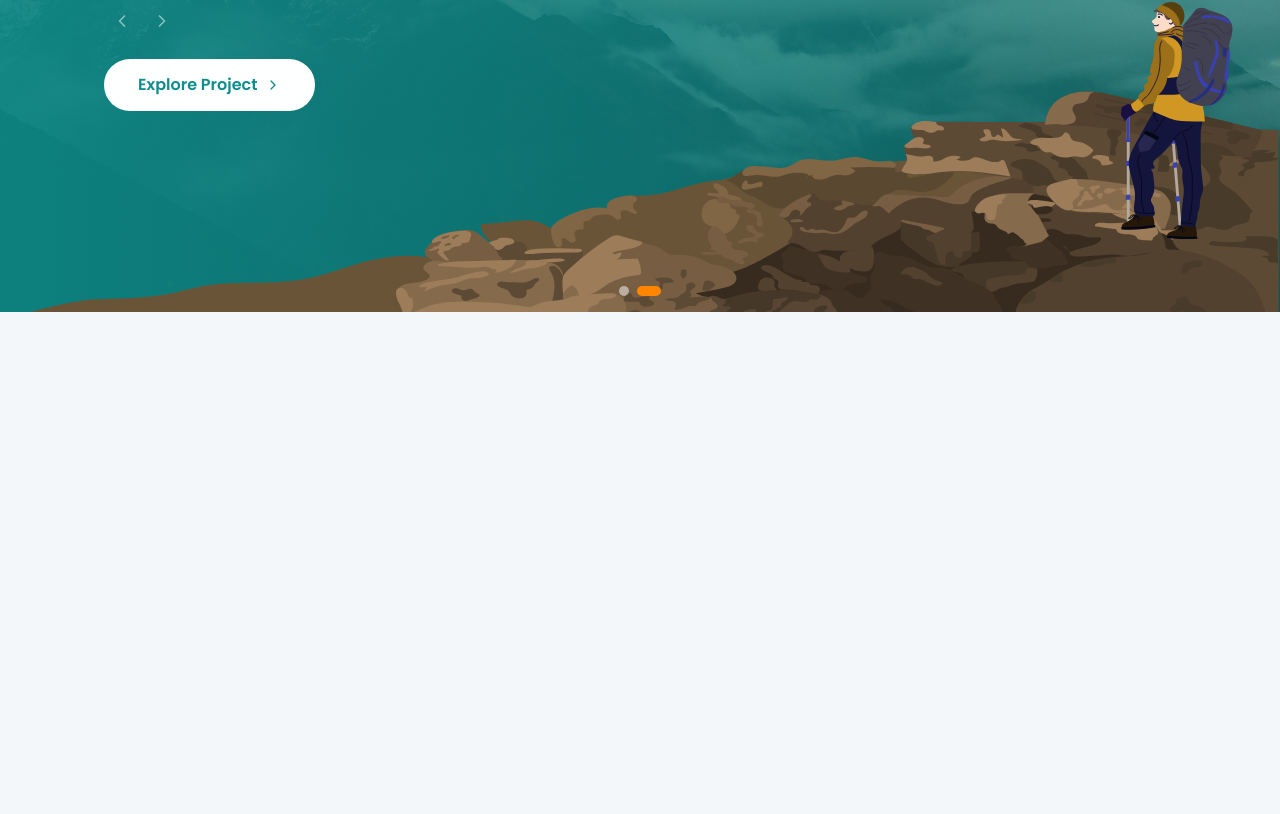
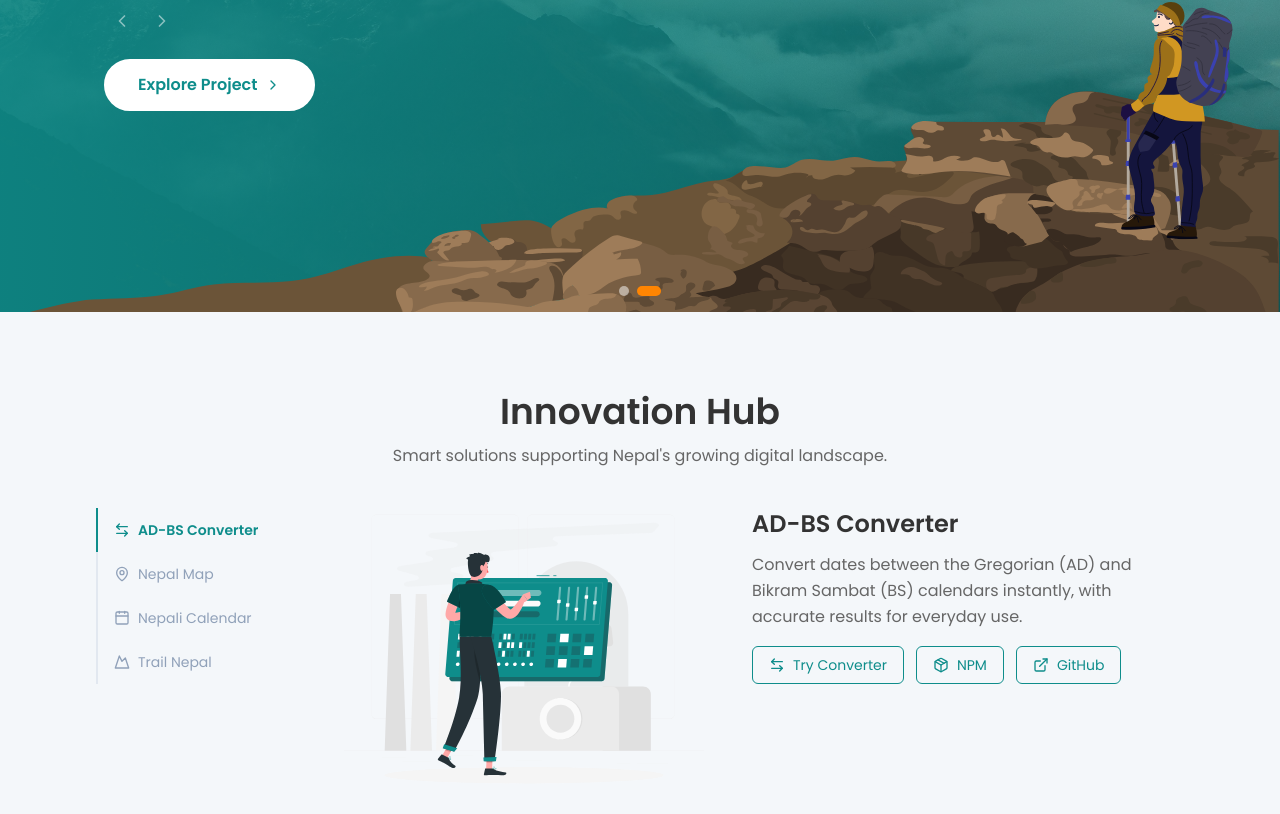
Before and after one commit to build-for-nepal/build-for-nepal.github.io, a React (Vite) app: page / in a window 1280 px wide. Shown: the part 488-1302 px from the top of the page. Before the commit the page ends 800 px from the top, so only its background shows below. Built offline with nearby package versions, Linux system fonts and the light colour scheme.

Commit message:
feat(innovation): add Innovation Hub section to home page

```diff
--- /dev/null
+++ b/src/components/ui/LinkButton.tsx
@@ -0,0 +1,55 @@
+import { Link } from "react-router-dom";
+import type { LucideIcon } from "lucide-react";
+import { cn } from "@/lib/utils";
+
+interface LinkButtonProps {
+  href: string;
+  icon: LucideIcon;
+
+  external?: boolean;
+
+  className?: string;
+  children: React.ReactNode;
+}
+
+export default function LinkButton({
+  href,
+  icon: Icon,
+  external,
+  className,
+  children,
+}: LinkButtonProps) {
+  const baseClasses = cn(
+    "inline-flex items-center gap-2 rounded-md border border-primary px-4 py-2",
+    "text-sm font-medium text-primary",
+    "transition-colors hover:bg-primary hover:text-white",
+    "focus-visible:outline-none focus-visible:ring-2 focus-visible:ring-primary focus-visible:ring-offset-2",
+    className,
+  );
+
+  const content = (
+    <>
+      <Icon className="h-4 w-4" aria-hidden />
+      <span>{children}</span>
+    </>
+  );
+
+  if (external) {
+    return (
+      <a
+        href={href}
+        target="_blank"
+        rel="noopener noreferrer"
+        className={baseClasses}
+      >
+        {content}
+      </a>
+    );
+  }
+
+  return (
+    <Link to={href} className={baseClasses}>
+      {content}
+    </Link>
+  );
+}
--- /dev/null
+++ b/src/features/innovation/InnovationHub.tsx
@@ -0,0 +1,75 @@
+import useInnovationTabs from "@/hooks/useInnovationTabs";
+import { INNOVATION_ITEMS } from "@/data/innovation";
+import InnovationTabList from "./InnovationTabList";
+import ProjectInfo from "./ProjectInfo";
+import ProjectImage from "./ProjectImage";
+import ProjectActions from "./ProjectActions";
+
+/**
+ * "Innovation Hub" section.
+ *
+ * Mobile / tablet (< lg):
+ *   [ tabs (horizontal scroll)            ]
+ *   [ title + desc      | image           ]
+ *   [ CTAs (full width)                   ]
+ *
+ * Desktop (>= lg):
+ *   [ tabs | image | title + desc + CTAs ]
+ */
+export default function InnovationHub() {
+  const { active, activeId, setActiveId } = useInnovationTabs(INNOVATION_ITEMS);
+
+  return (
+    <section aria-labelledby="innovation-hub-heading" className="bg-bg">
+      <div className="mx-auto w-full max-w-6xl px-4 py-16 sm:py-20 lg:px-8">
+        {/* ── HEADER ──────────────────────────────────────────────── */}
+        <header className="mb-10 text-center">
+          <h2
+            id="innovation-hub-heading"
+            className="text-3xl font-bold text-dark sm:text-4xl"
+          >
+            Innovation Hub
+          </h2>
+          <p className="mx-auto mt-3 max-w-2xl text-base text-muted">
+            Smart solutions supporting Nepal&apos;s growing digital landscape.
+          </p>
+        </header>
+
+        {/* ── BODY ────────────────────────────────────────────────── */}
+        <div className="flex flex-col gap-6 lg:grid lg:grid-cols-[200px_minmax(0,360px)_1fr] lg:gap-12">
+          {/* Tabs: full-width row on mobile, left column on desktop. */}
+          <InnovationTabList
+            items={INNOVATION_ITEMS}
+            activeId={activeId}
+            onSelect={setActiveId}
+          />
+
+          {/* MOBILE / TABLET: text takes 3/5, image takes 2/5.
+              Hidden on lg — desktop renders the parts in dedicated columns below. */}
+          <div className="grid grid-cols-5 items-center gap-4 lg:hidden">
+            <ProjectInfo item={active} className="col-span-3 min-w-0" />
+            <ProjectImage
+              item={active}
+              className="col-span-2 max-h-48 w-full"
+            />
+          </div>
+
+          {/* MOBILE / TABLET: CTAs full width below the row above. */}
+          <ProjectActions item={active} className="lg:hidden" />
+
+          {/* DESKTOP: middle column — the illustration. */}
+          <ProjectImage
+            item={active}
+            className="hidden h-full max-h-72 lg:flex"
+          />
+
+          {/* DESKTOP: right column — info + CTAs stacked. */}
+          <div className="hidden flex-col gap-4 lg:flex">
+            <ProjectInfo item={active} />
+            <ProjectActions item={active} />
+          </div>
+        </div>
+      </div>
+    </section>
+  );
+}
--- /dev/null
+++ b/src/features/innovation/InnovationTab.tsx
@@ -0,0 +1,48 @@
+import { cn } from "@/lib/utils";
+import type { InnovationItem } from "@/types/innovation";
+
+interface InnovationTabProps {
+  item: InnovationItem;
+  isActive: boolean;
+  onSelect: (id: string) => void;
+}
+
+/**
+ * One row in the Innovation Hub's tab list.
+ *
+ * Visual treatment: a thin divider line (bottom on mobile, left on
+ * desktop) that changes color when active. No background fill.
+ */
+export default function InnovationTab({
+  item,
+  isActive,
+  onSelect,
+}: InnovationTabProps) {
+  const { id, label, icon: Icon } = item;
+  return (
+    <button
+      type="button"
+      role="tab"
+      id={`innovation-tab-${id}`}
+      aria-selected={isActive}
+      aria-controls={`innovation-panel-${id}`}
+      tabIndex={isActive ? 0 : -1}
+      onClick={() => onSelect(id)}
+      className={cn(
+        // Layout
+        "flex shrink-0 items-center gap-2 whitespace-nowrap text-left text-sm transition-colors",
+        // Mobile: bottom border, horizontal padding. Desktop: left border, vertical padding.
+        "border-b-2 px-3 py-2 md:w-full md:border-b-0 md:border-l-2 md:px-4 md:py-3",
+        // Focus ring
+        "focus-visible:outline-none focus-visible:ring-2 focus-visible:ring-primary/40",
+        // Active vs inactive
+        isActive
+          ? "border-primary font-semibold text-primary"
+          : "border-slate-200 text-slate-400 hover:border-slate-300 hover:text-slate-600",
+      )}
+    >
+      <Icon className="h-4 w-4 shrink-0" aria-hidden />
+      <span className="truncate">{label}</span>
+    </button>
+  );
+}
--- /dev/null
+++ b/src/features/innovation/InnovationTabList.tsx
@@ -0,0 +1,46 @@
+import type { InnovationItem } from "@/types/innovation";
+import InnovationTab from "./InnovationTab";
+
+interface InnovationTabListProps {
+  items: InnovationItem[];
+  activeId: string;
+  onSelect: (id: string) => void;
+}
+
+/**
+ * Left-side (desktop) / top (mobile) tab list. On mobile it scrolls
+ * horizontally with a thin scrollbar; a soft fade on the right edge
+ * hints at off-screen content.
+ */
+export default function InnovationTabList({
+  items,
+  activeId,
+  onSelect,
+}: InnovationTabListProps) {
+  return (
+    <div className="relative">
+      <div
+        role="tablist"
+        aria-label="Innovation Hub projects"
+        aria-orientation="vertical"
+        className="scrollbar-thin flex gap-1 overflow-x-auto md:flex-col md:gap-0 md:overflow-visible"
+      >
+        {items.map((item) => (
+          <InnovationTab
+            key={item.id}
+            item={item}
+            isActive={item.id === activeId}
+            onSelect={onSelect}
+          />
+        ))}
+      </div>
+
+      {/* Mobile-only fade hint that there's more content to the right.
+          Matches the section background (bg-bg). */}
+      <div
+        aria-hidden
+        className="pointer-events-none absolute inset-y-0 right-0 w-10 bg-gradient-to-l from-bg to-transparent md:hidden"
+      />
+    </div>
+  );
+}
--- /dev/null
+++ b/src/features/innovation/ProjectActions.tsx
@@ -0,0 +1,31 @@
+import type { InnovationItem } from "@/types/innovation";
+import LinkButton from "@/components/ui/LinkButton";
+import { cn } from "@/lib/utils";
+
+interface ProjectActionsProps {
+  item: InnovationItem;
+  className?: string;
+}
+
+/**
+ * Row of CTA buttons for the active project. Wraps onto multiple lines
+ * on narrow screens.
+ */
+export default function ProjectActions({ item, className }: ProjectActionsProps) {
+  if (item.links.length === 0) return null;
+
+  return (
+    <div className={cn("flex flex-wrap gap-3", className)}>
+      {item.links.map((link) => (
+        <LinkButton
+          key={link.href + link.label}
+          href={link.href}
+          icon={link.icon}
+          external={link.external}
+        >
+          {link.label}
+        </LinkButton>
+      ))}
+    </div>
+  );
+}
--- /dev/null
+++ b/src/features/innovation/ProjectImage.tsx
@@ -0,0 +1,38 @@
+import type { InnovationItem } from "@/types/innovation";
+import { cn } from "@/lib/utils";
+
+interface ProjectImageProps {
+  item: InnovationItem;
+  className?: string;
+}
+
+/**
+ * Illustration for the active Innovation Hub project, with a graceful
+ * fallback when the image src is empty.
+ */
+export default function ProjectImage({ item, className }: ProjectImageProps) {
+  const { image, id } = item;
+
+  if (!image.src) {
+    return (
+      <div
+        aria-hidden
+        className={cn(
+          "flex items-center justify-center rounded-md bg-white text-xs text-slate-300",
+          className,
+        )}
+      >
+        Illustration
+      </div>
+    );
+  }
+
+  return (
+    <img
+      key={id}
+      src={image.src}
+      alt={image.alt}
+      className={cn("h-auto w-full object-contain", className)}
+    />
+  );
+}
--- /dev/null
+++ b/src/features/innovation/ProjectInfo.tsx
@@ -0,0 +1,28 @@
+import type { InnovationItem } from "@/types/innovation";
+import { cn } from "@/lib/utils";
+
+interface ProjectInfoProps {
+  item: InnovationItem;
+  className?: string;
+}
+
+/**
+ * Title + description block for the active Innovation Hub project.
+ * Layout-agnostic — parent decides where it sits.
+ */
+export default function ProjectInfo({ item, className }: ProjectInfoProps) {
+  const { id, title, description } = item;
+  return (
+    <div
+      role="tabpanel"
+      id={`innovation-panel-${id}`}
+      aria-labelledby={`innovation-tab-${id}`}
+      className={cn("flex flex-col gap-2 sm:gap-3", className)}
+    >
+      <h3 className="text-xl font-bold text-dark sm:text-2xl">{title}</h3>
+      <p className="text-sm leading-relaxed text-muted sm:text-base">
+        {description}
+      </p>
+    </div>
+  );
+}
--- a/src/index.css
+++ b/src/index.css
@@ -30,4 +30,21 @@ body {
   .min-h-hero {
     min-height: calc(100dvh - 5.25rem);
   }
+
+  /* Thin scrollbar — used on the mobile tab row to hint at overflow. */
+  .scrollbar-thin {
+    scrollbar-width: thin;
+    scrollbar-color: #cbd5e1 transparent; /* slate-300 */
+  }
+  .scrollbar-thin::-webkit-scrollbar {
+    height: 4px;
+    width: 4px;
+  }
+  .scrollbar-thin::-webkit-scrollbar-track {
+    background: transparent;
+  }
+  .scrollbar-thin::-webkit-scrollbar-thumb {
+    background-color: #cbd5e1;
+    border-radius: 9999px;
+  }
 }
--- a/src/pages/Home.tsx
+++ b/src/pages/Home.tsx
@@ -1,9 +1,11 @@
 import Hero from "@/features/hero/Hero";
+import InnovationHub from "@/features/innovation/InnovationHub";
 
 export default function Home() {
   return (
     <main>
       <Hero />
+      <InnovationHub />
     </main>
   );
 }
```
